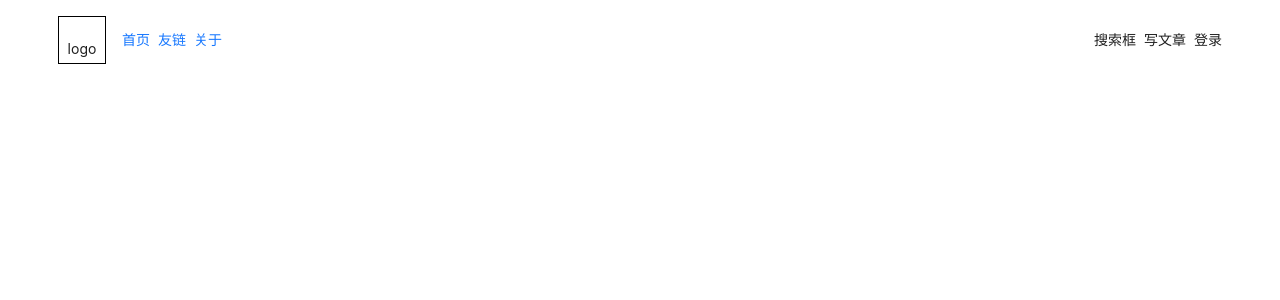
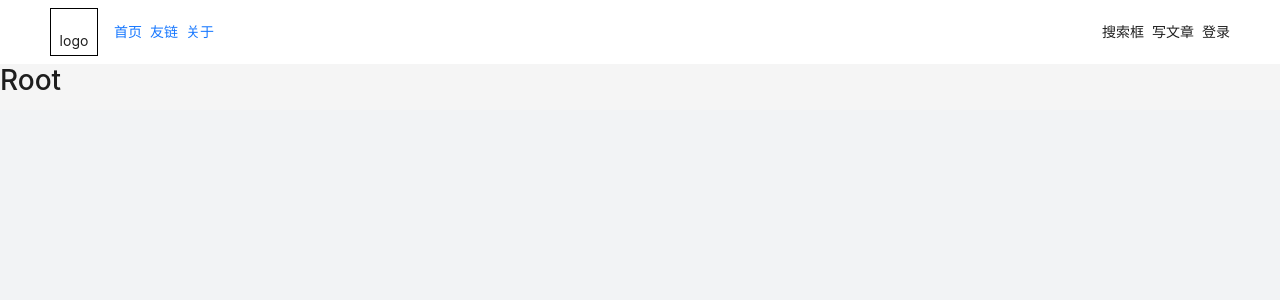
Before and after one commit to adekang/myblog, a React (Vite) app in the folder frontend/: page / in a window 1280 px wide. Shown: the top 300 px of the page. Built offline with nearby package versions, Linux system fonts and the light colour scheme.

Commit message:
feat: 样式调整

```diff
--- a/frontend/src/App.css
+++ /dev/null
@@ -1,3 +0,0 @@
-.blog-app {
-    position: relative;
-}
--- a/frontend/src/App.tsx
+++ b/frontend/src/App.tsx
@@ -1,6 +1,5 @@
 import { RouterProvider } from 'react-router-dom'
 import { router } from '@/router/router.tsx'
-import './App.css'
 
 function App() {
   return (
--- a/frontend/src/assets/varible.css
+++ b/frontend/src/assets/varible.css
@@ -1,3 +1,4 @@
 :root{
     --color-primary: #1e80ff;
+    --bg-color:#f2f3f5;
 }
--- a/frontend/src/components/MyHeader/index.tsx
+++ b/frontend/src/components/MyHeader/index.tsx
@@ -1,6 +1,6 @@
-import './index.css'
 import { Space } from 'antd'
 import { Link } from 'react-router-dom'
+import './index.css'
 
 const MyHeader = () => {
   return (
--- a/frontend/src/index.css
+++ b/frontend/src/index.css
@@ -1 +1,6 @@
 @import "assets/varible.css";
+
+
+body {
+    background-color: var(--bg-color);
+}
--- /dev/null
+++ b/frontend/src/layouts/Layout/index.tsx
@@ -0,0 +1,33 @@
+import { Layout } from 'antd'
+import React from 'react'
+import { Outlet } from 'react-router-dom'
+import MyHeader from '@/components/MyHeader'
+
+interface Props {
+}
+
+const MyLayout: React.FC<Props> = () => {
+  const {
+    Header,
+    Content,
+  } = Layout
+
+  const headerStyle: React.CSSProperties = {
+    textAlign: 'center',
+    backgroundColor: '#fff',
+  }
+  return (
+        <>
+            <Layout>
+                <Header style={headerStyle}>
+                    <MyHeader/>
+                </Header>
+                <Content className="container mx-auto">
+                    <Outlet/>
+                </Content>
+            </Layout>
+        </>
+  )
+}
+
+export default MyLayout
--- a/frontend/src/main.tsx
+++ b/frontend/src/main.tsx
@@ -4,6 +4,7 @@ import App from './App.tsx'
 import 'virtual:uno.css'
 import './index.css'
 import '@unocss/reset/normalize.css'
+import 'antd/dist/reset.css'
 
 ReactDOM.createRoot(document.getElementById('root')!).render(
     <React.StrictMode>
--- a/frontend/src/pages/Root.tsx
+++ b/frontend/src/pages/Root.tsx
@@ -1,31 +1,12 @@
-import { Layout } from 'antd'
 import React from 'react'
-import { Outlet } from 'react-router-dom'
-import MyHeader from '@/components/MyHeader'
 
 interface Props {
 }
 
 export const Root: React.FC<Props> = () => {
-  const {
-    Header,
-    Content,
-  } = Layout
-
-  const headerStyle: React.CSSProperties = {
-    textAlign: 'center',
-    backgroundColor: '#fff',
-  }
   return (
         <>
-            <Layout>
-                <Header style={headerStyle}>
-                    <MyHeader/>
-                </Header>
-                <Content>
-                    <Outlet/>
-                </Content>
-            </Layout>
+            <h1>Root</h1>
         </>
   )
 }
--- a/frontend/src/router/router.tsx
+++ b/frontend/src/router/router.tsx
@@ -2,12 +2,14 @@ import { createHashRouter } from 'react-router-dom'
 import { Home } from '@/pages/Home.tsx'
 import { Root } from '@/pages/Root.tsx'
 import { NotFound } from '@/pages/NotFound.tsx'
+import MyLayout from '@/layouts/Layout'
 
 export const router = createHashRouter([
   {
     path: '/',
-    element: <Root/>,
+    element: <MyLayout/>,
     children: [
+      { index: true, element: <Root/> },
       {
         path: '/home',
         element: <Home/>,
```
